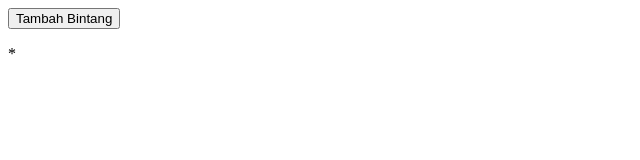
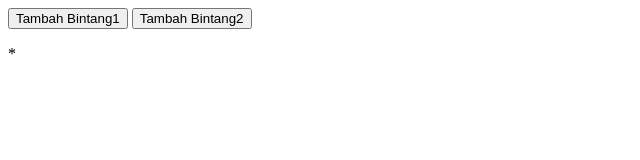
Before and after one commit to gomgomgit/vue-learn, a plain HTML site: page vue3/tugas.html in a window 1280 px wide. Shown: the whole page, without its empty margins (0-640 px from the left). Drawn offline with nearby package versions, Linux system fonts and the light colour scheme.

Commit message:
tugas p3

```diff
--- a/vue3/tugas.html
+++ b/vue3/tugas.html
@@ -6,7 +6,8 @@
 <body>
 
 	<div id="app">
-		<button @click="tambahBintang()">Tambah Bintang</button>
+		<button @click="tambahBintang1">Tambah Bintang1</button>
+		<button @click="tambahBintang2">Tambah Bintang2</button>
 
 		<p v-for="btg in bintang">{{btg.btg}}</p>
 	</div>
@@ -21,7 +22,7 @@
 				],
 			},
 			methods: {
-				tambahBintang() {
+				tambahBintang1() {
 
 					var plusBintang = '* ';
 					this.bintang.forEach(function() {
@@ -36,7 +37,13 @@
 
 					this.bintang.push({btg: plusBintang});
 
+				},
+				tambahBintang2() {
+					var row = this.bintang.length;
+					var newBintang = this.bintang[row - 1].btg + "* ";
+					this.bintang.push({btg: newBintang});
 				}
+
 			}
 		});
 	</script>
```
